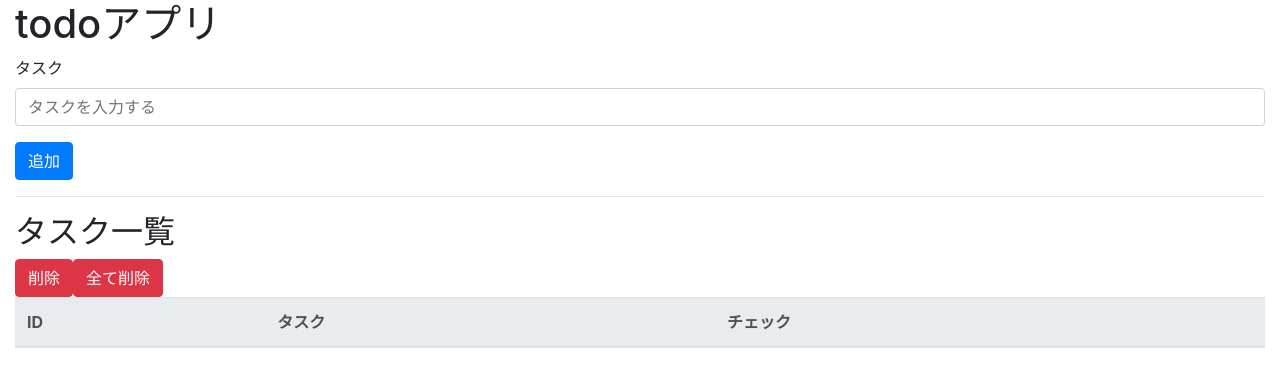
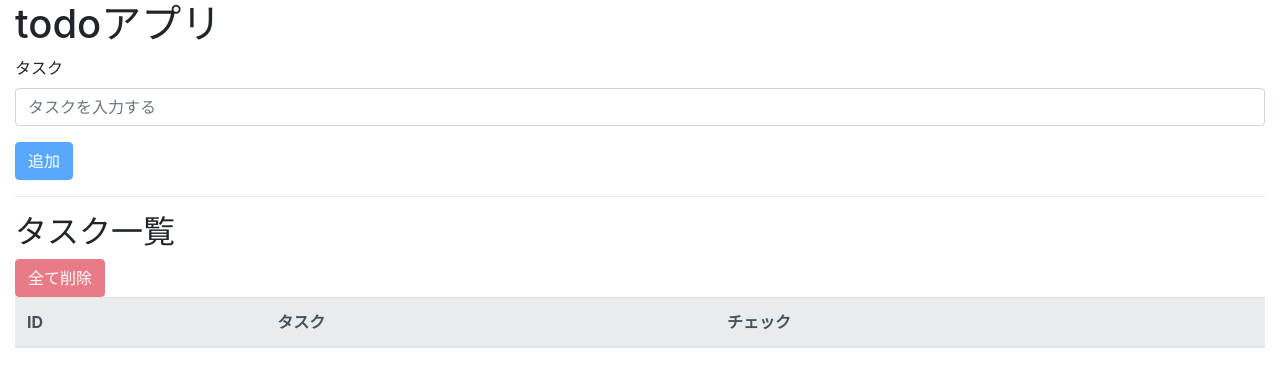
Before and after one commit to TakaShinoda/todo-with-react-hooks, a React (Create React App) app: page / in a window 1280 px wide. Shown: the top 386 px of the page. Built offline with nearby package versions, Linux system fonts and the light colour scheme.

Commit message:
ボタンにdisabled要素実装

```diff
--- a/src/components/TodoForm.jsx
+++ b/src/components/TodoForm.jsx
@@ -14,6 +14,8 @@ export const TodoForm = ({ state, dispatch }) => {
         setTitle('')
     }
 
+    const unCreatable = title === ''
+
     return (
         <>
             <form>
@@ -21,7 +23,7 @@ export const TodoForm = ({ state, dispatch }) => {
                 <label htmlFor="formTask">タスク</label>
                 <input className="form-control" id="formTask" placeholder="タスクを入力する" value={title} onChange={e => setTitle(e.target.value)} />
                 </div>
-                <button className="btn btn-primary" onClick={addTask} >追加</button>
+                <button className="btn btn-primary" disabled={unCreatable} onClick={addTask} >追加</button>
             </form>
         </>
     )
--- a/src/components/Todos.jsx
+++ b/src/components/Todos.jsx
@@ -26,8 +26,8 @@ export const Todos = ({ state, dispatch }) => {
     return (
         <>
             <h2>タスク一覧</h2>
-            <button className="btn btn-danger" onClick={deleteTask}>削除</button>
-            <button className="btn btn-danger" onClick={deleteAllTasks}>全て削除</button>
+            {/*<button className="btn btn-danger" onClick={deleteTask}>削除</button>*/}
+            <button className="btn btn-danger" disabled={state.length === 0} onClick={deleteAllTasks}>全て削除</button>
             <table className="table">
                 <thead className="thead-light">
                     <tr>
```
